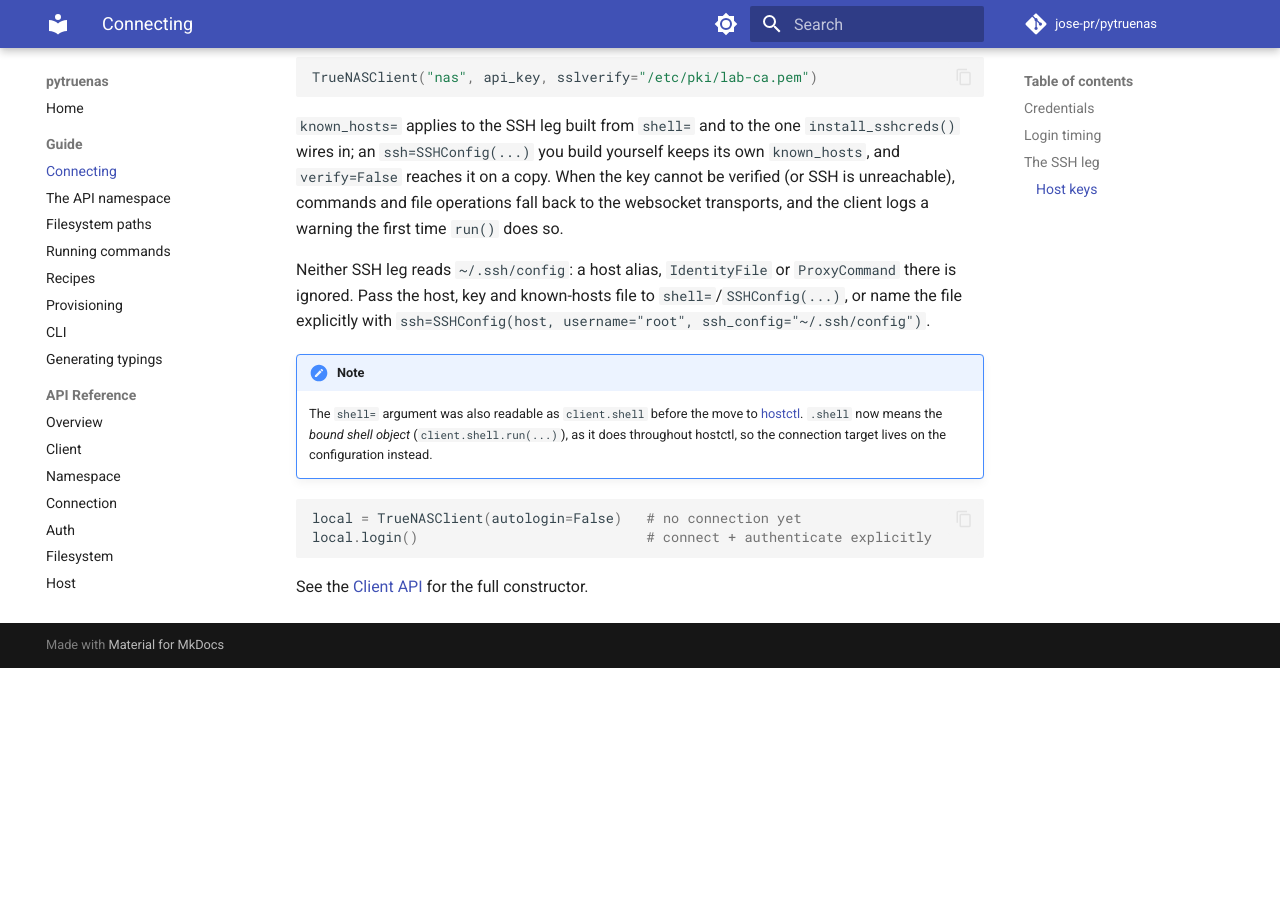
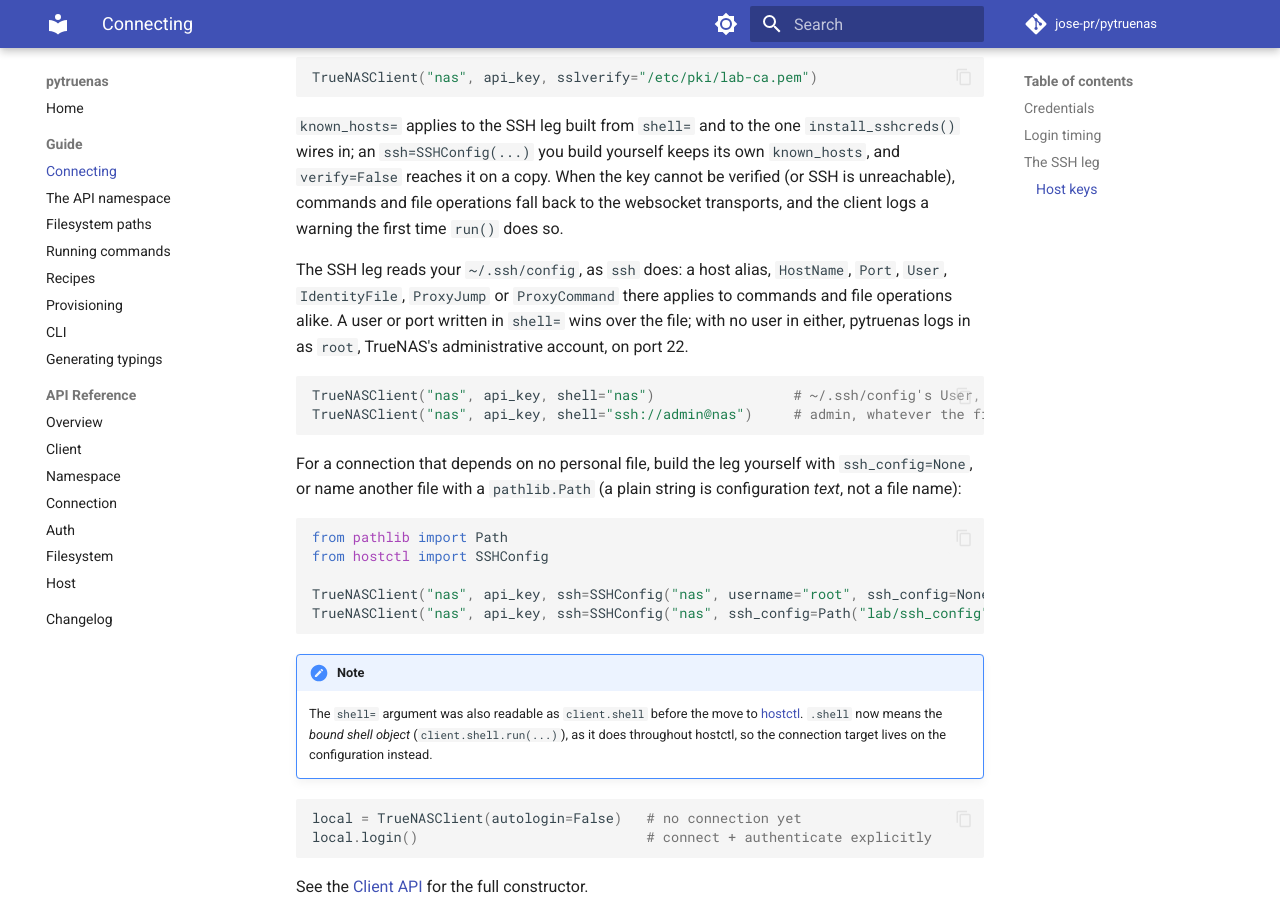
Before and after one commit to jose-pr/pytruenas, an MkDocs documentation site: the page built from docs/guide/connecting.md, in a window 1280 px wide and 900 px high, scrolled down 2331 px. Built offline with MkDocs 1.6.1 and Material for MkDocs 9.7.7, drawn with Linux system fonts in a browser that asks for light colours; comment, search, counter and statistics services are not loaded; before the commit the page ends 2999 px from its top, so only the background shows below that.

Commit message:
feat: the SSH leg reads ~/.ssh/config, and root is the last default
A shell= string with no user no longer forces root over the ssh_config's
User, and one with no port no longer forces 22 over its Port: the user and
port written in shell= win, then ~/.ssh/config, then root and 22. The
fallback is configuration text that includes ~/.ssh/config and then sets
User root, since OpenSSH keeps the first value it reads.

Tests run with HOME and USERPROFILE pointing at an empty directory, so no
test reads the developer's own ~/.ssh.

````diff
--- a/docs/guide/connecting.md
+++ b/docs/guide/connecting.md
@@ -110,10 +110,28 @@
 commands and file operations fall back to the websocket transports, and the
 client logs a warning the first time `run()` does so.
 
-Neither SSH leg reads `~/.ssh/config`: a host alias, `IdentityFile` or
-`ProxyCommand` there is ignored. Pass the host, key and known-hosts file to
-`shell=`/`SSHConfig(...)`, or name the file explicitly with
-`ssh=SSHConfig(host, username="root", ssh_config="~/.ssh/config")`.
+The SSH leg reads your `~/.ssh/config`, as `ssh` does: a host alias,
+`HostName`, `Port`, `User`, `IdentityFile`, `ProxyJump` or `ProxyCommand` there
+applies to commands and file operations alike. A user or port written in
+`shell=` wins over the file; with no user in either, pytruenas logs in as
+`root`, TrueNAS's administrative account, on port 22.
+
+```python
+TrueNASClient("nas", api_key, shell="nas")                 # ~/.ssh/config's User, else root
+TrueNASClient("nas", api_key, shell="ssh://admin@nas")     # admin, whatever the file says
+```
+
+For a connection that depends on no personal file, build the leg yourself with
+`ssh_config=None`, or name another file with a `pathlib.Path` (a plain string
+is configuration *text*, not a file name):
+
+```python
+from pathlib import Path
+from hostctl import SSHConfig
+
+TrueNASClient("nas", api_key, ssh=SSHConfig("nas", username="root", ssh_config=None))
+TrueNASClient("nas", api_key, ssh=SSHConfig("nas", ssh_config=Path("lab/ssh_config")))
+```
 
 !!! note
     The `shell=` argument was also readable as `client.shell` before the move
````
Also changed, not shown: CHANGELOG.md (+12 -4 lines), src/pytruenas/AGENTS.md (+16 -4 lines), 4 other files.
